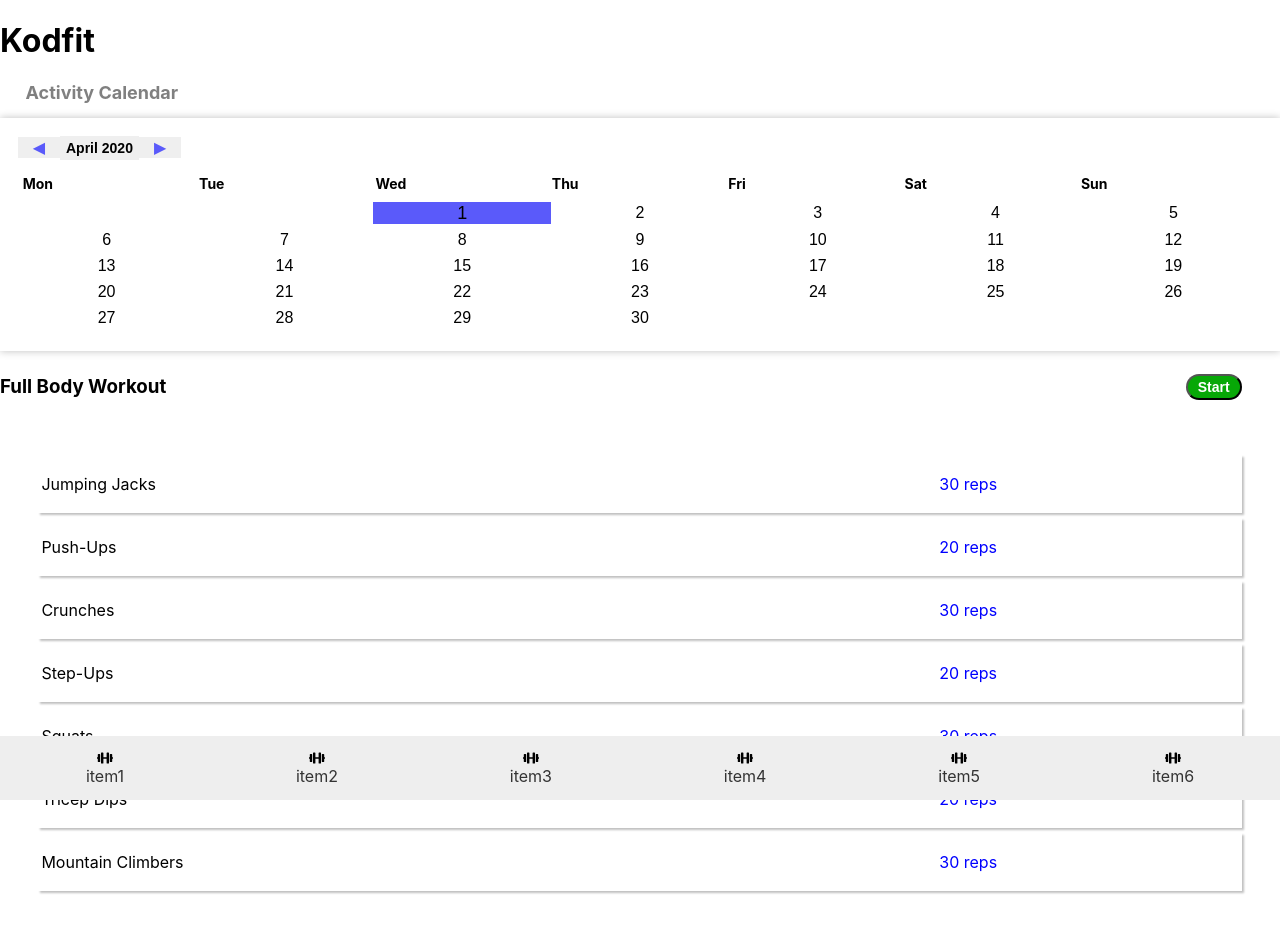
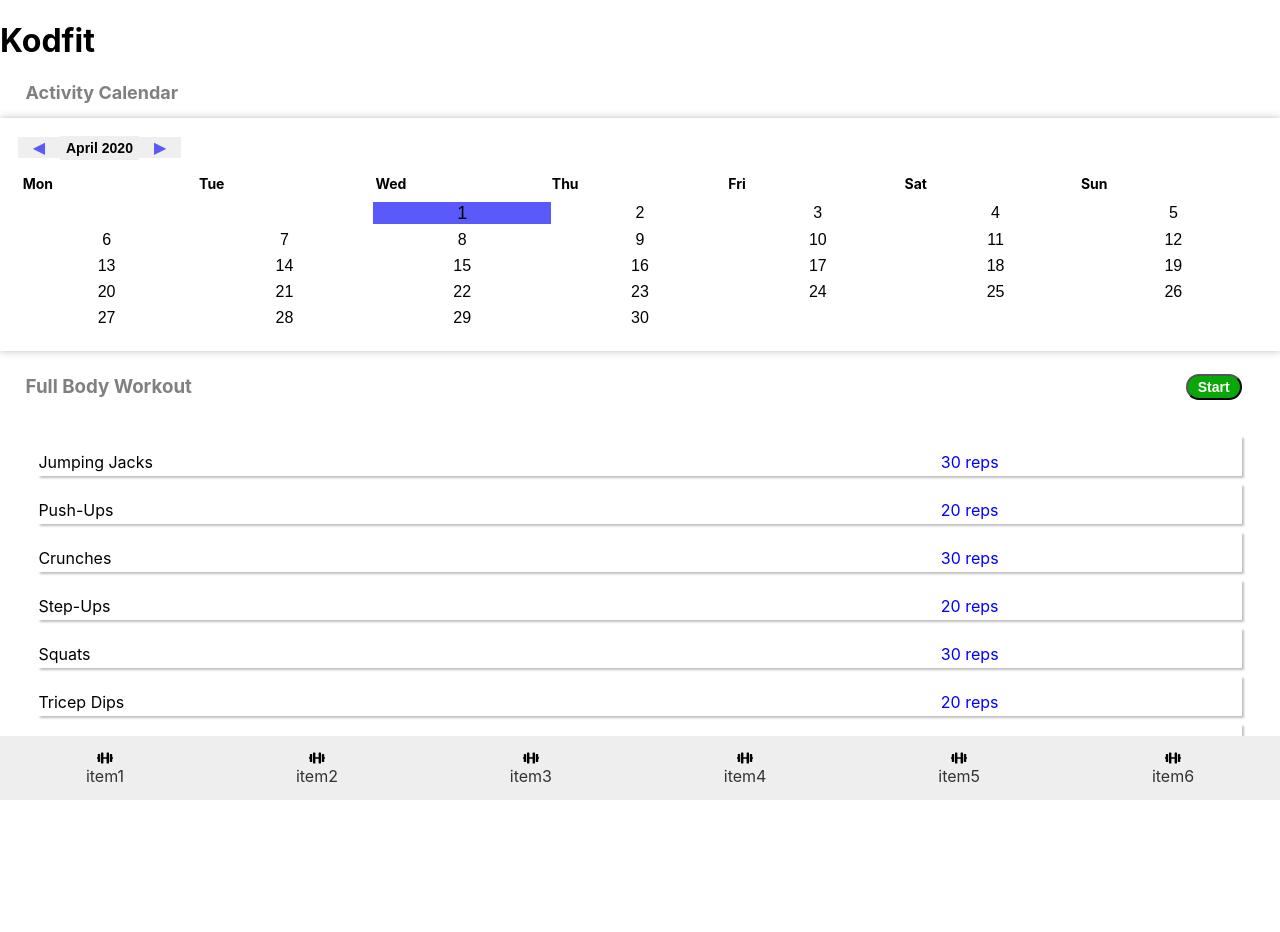
Before and after one commit to phapsides/kodfit, a React (Create React App) app: page /calendar in a window 1280 px wide. After the commit the page ends 800 px from the top, so only its background shows below. Built offline with nearby package versions, Linux system fonts and the light colour scheme.

Commit message:
list of exercises componentised for calendar

```diff
--- a/package.json
+++ b/package.json
@@ -10,6 +10,7 @@
     "react": "^16.13.1",
     "react-calendar": "^3.0.1",
     "react-dom": "^16.13.1",
+    "react-icons": "^3.9.0",
     "react-router-dom": "^5.1.2",
     "react-scripts": "3.4.1"
   },
--- a/src/BottomNavBar/BottomNavBar.js
+++ b/src/BottomNavBar/BottomNavBar.js
@@ -1,6 +1,6 @@
-import React from 'react'
-import NavBarButton from './BottomNavBarButton/BottomNavBarButton'
-import './BottomNavBar.css'
+import React from 'react';
+import NavBarButton from './BottomNavBarButton/BottomNavBarButton';
+import './BottomNavBar.css';
 
 
 export default function BottomNavBar() {
--- a/src/WorkoutsMain/WorkoutExerciseList/WorkoutExerciseList.css
+++ b/src/WorkoutsMain/WorkoutExerciseList/WorkoutExerciseList.css
@@ -3,11 +3,12 @@
     display: flex;
     flex-direction: column;
     position: relative;
+
 }
 
-.calendarWorkout .title {
+.ContainerContent .title {
     color: grey;
-    margin-bottom: 1%;
+    margin-bottom: 0;
     text-align: left;
     margin-left: 2%;
 }
@@ -27,14 +28,16 @@
 .calendarExerciseList {
     text-align: left;
     margin: 3%;
+    margin-bottom: 0;
 }
 
 .calendarExerciseList .item {
     display: grid;
     grid-template-columns: 3fr 1fr;
     box-shadow: 2px 2px 2px silver;
-    margin-bottom: 5px;
-    padding: 3px;
+    margin-bottom: 8px;
+    padding: 0;
+    height: 40px;
 }
 
 .item .detailsName {
```
Also changed, not shown: src/BottomNavBar/BottomNavBarButton/BottomNavBarButton.js (+4 -4 lines), 1 other file (tests, documents, lock files or other folders).
